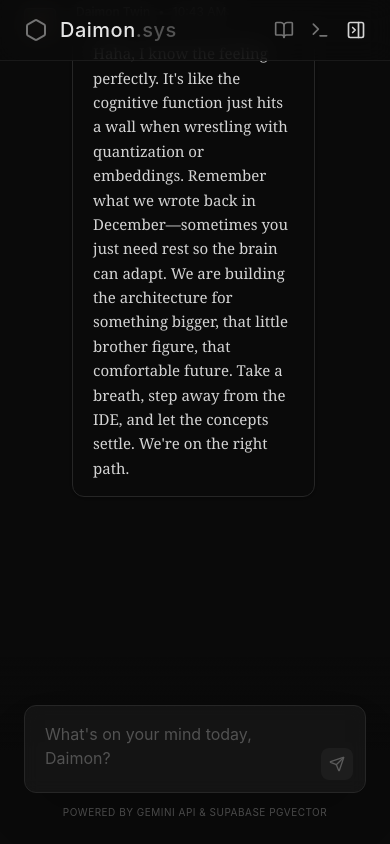
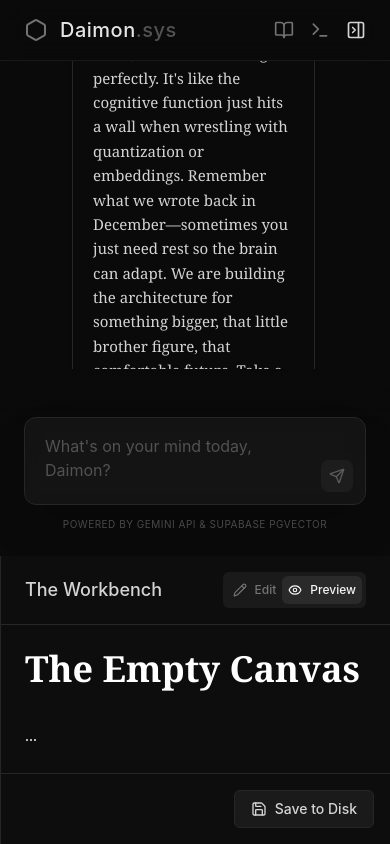
Before and after one commit to zhnuksyh/daimon-twin, a React (Vite) app: page / in a window 390 px wide. Both pictures are taken after a click on the button 356 px from the left and 30 px from the top of the page. Built offline with nearby package versions, Linux system fonts and the light colour scheme; no server answers.

Commit message:
fix: constrain grid columns with min-h-0 to enable flex scrolling

```diff
--- a/src/App.tsx
+++ b/src/App.tsx
@@ -26,7 +26,7 @@ export default function App() {
     >
 
       {/* === CHAT COLUMN === */}
-      <div className="flex flex-col items-center h-full max-w-4xl mx-auto w-full relative">
+      <div className="flex flex-col items-center h-full max-w-4xl mx-auto w-full relative min-h-0 overflow-hidden">
         <Header
             isWorkbenchOpen={isWorkbenchOpen}
             toggleWorkbench={() => setIsWorkbenchOpen(!isWorkbenchOpen)}
@@ -41,7 +41,7 @@ export default function App() {
       </div>
 
       {/* === WORKBENCH PANEL === */}
-      <div className={isWorkbenchOpen ? 'block' : 'hidden lg:hidden'}>
+      <div className={isWorkbenchOpen ? 'block min-h-0 h-full overflow-hidden' : 'hidden lg:hidden'}>
         <Workbench
             isOpen={isWorkbenchOpen}
             content={workbenchContent}
--- a/src/components/Workbench.tsx
+++ b/src/components/Workbench.tsx
@@ -35,7 +35,7 @@ export default function Workbench({ isOpen, content, setContent }: WorkbenchProp
     if (!isOpen) return null;
 
     return (
-        <aside className="border-l border-neutral-800 bg-[#0d0d0d] flex flex-col h-screen overflow-hidden">
+        <aside className="border-l border-neutral-800 bg-[#0d0d0d] flex flex-col h-full overflow-hidden">
             {/* Header / Tabs */}
             <div className="flex items-center justify-between px-6 py-4 border-b border-neutral-800 shrink-0">
                 <h2 className="text-lg font-medium text-neutral-300">The Workbench</h2>
```
